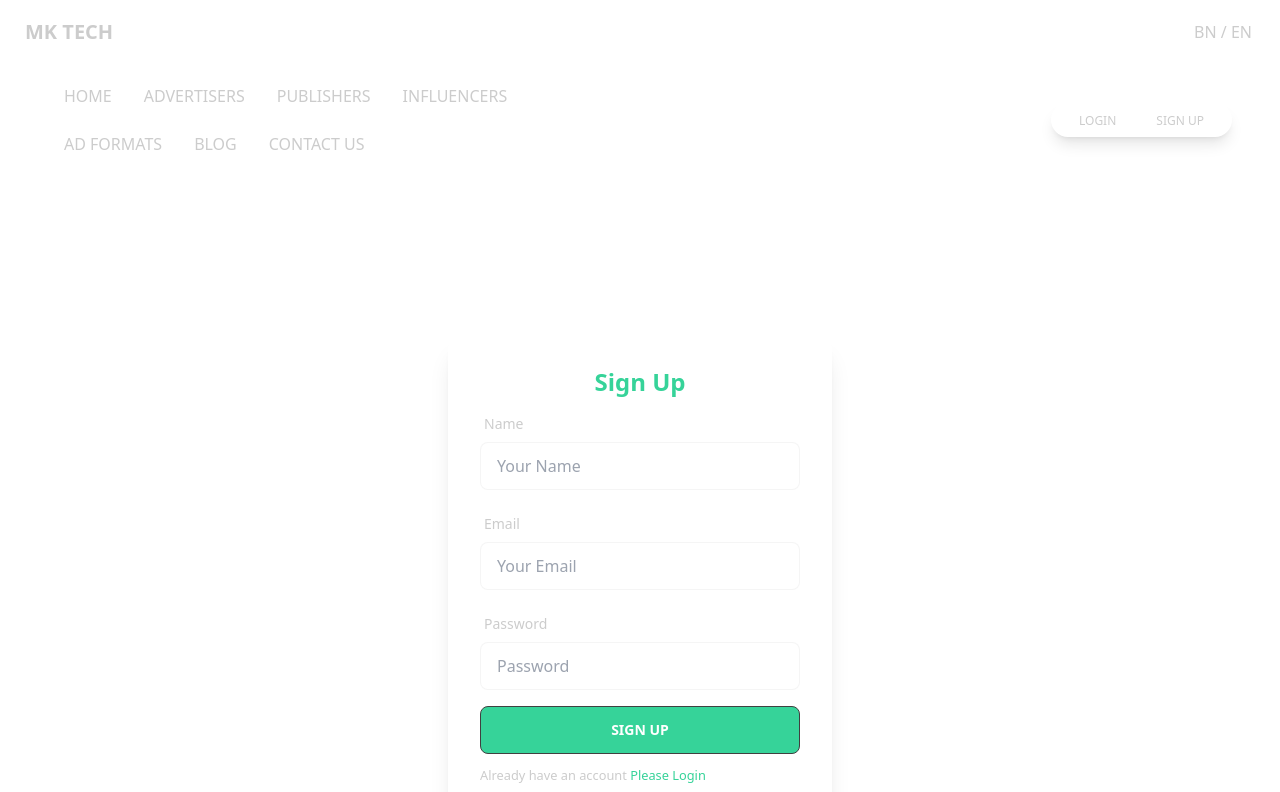
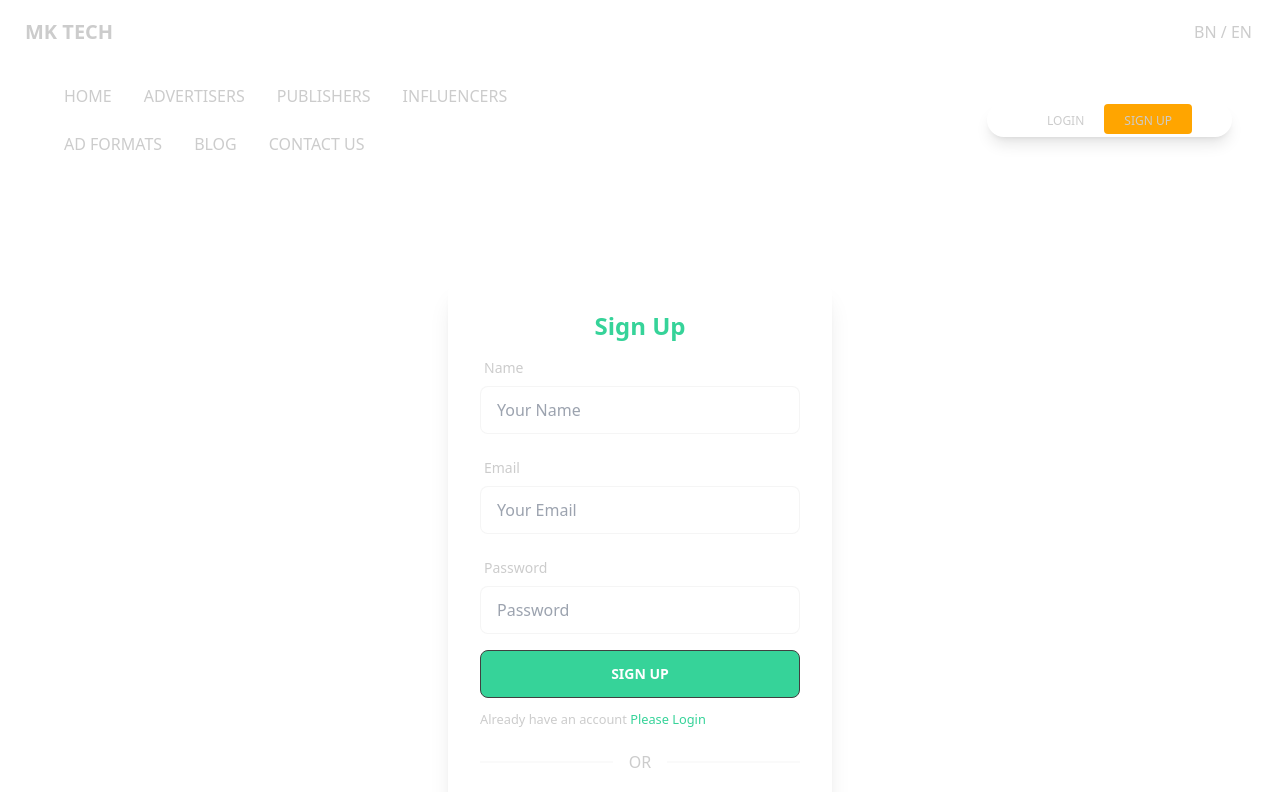
Before and after one commit to Moniruzzaman2525/MK-Tech, a React (Create React App) app: page /signup in a window 1280 px wide. Shown: the top 792 px of the page. Built offline with nearby package versions, Linux system fonts and the light colour scheme.

Commit message:
login and signup finish

```diff
--- /dev/null
+++ b/src/components/CustomLink.js
@@ -0,0 +1,19 @@
+import { Link, useMatch, useResolvedPath } from "react-router-dom";
+
+function CustomLink({ children, to, ...props }) {
+    let resolved = useResolvedPath(to);
+    let match = useMatch({ path: resolved.pathname, end: true });
+
+    return (
+        <div>
+            <Link
+                style={{ background: match ? "orange" : "none" }}
+                to={to}
+                {...props}
+            >
+                {children}
+            </Link>
+        </div>
+    );
+}
+export default CustomLink;
--- a/src/components/Header/Header.js
+++ b/src/components/Header/Header.js
@@ -3,6 +3,7 @@
 
 import React from 'react';
 import { Link } from 'react-router-dom';
+import CustomLink from '../CustomLink';
 
 const Header = () => {
     return (
@@ -45,9 +46,9 @@ const Header = () => {
                         </ul>
                     </div>
                     <div class="navbar-end">
-                        <div className='rounded-full shadow-lg px-5 md:px-5 py-1'>
-                            <Link to="/login"><button class="btn-xs mr-3 uppercase">Login</button></Link>
-                            <button class="btn-xs ml-3 uppercase">Sign Up</button>
+                        <div className='rounded-full shadow-lg px-5 md:px-10 flex py-1'>
+                            <CustomLink className="rounded px-3 py-1" to="/login"><button class="btn-xs uppercase">Login</button></CustomLink>
+                            <CustomLink className="rounded px-3 py-1" to='/signup'><button class="btn-xs  uppercase">Sign Up</button></CustomLink>
                         </div>
                     </div>
                 </div>
--- a/src/components/Login/Login.js
+++ b/src/components/Login/Login.js
@@ -1,7 +1,7 @@
 
 
-import React, { useEffect } from 'react';
-import { Link, useLocation, useNavigate } from 'react-router-dom';
+import React from 'react';
+import { Link, useNavigate } from 'react-router-dom';
 import { toast } from 'react-toastify';
 import auth from '../firebase.init';
 import Loading from '../Loading/Loadin';
@@ -18,13 +18,9 @@ const Login = () => {
     ] = useSignInWithEmailAndPassword(auth);
 
     const navigate = useNavigate();
-    const location = useLocation();
-    let from = location.state?.from?.pathname || "/";
-    useEffect(() => {
-        if (user || gUser) {
-            navigate('/');
-        }
-    }, [from, navigate])
+    if (user || gUser) {
+        navigate('/');
+    }
 
     let signInError;
     if (error || gError) {
--- a/src/components/Login/Signup.js
+++ b/src/components/Login/Signup.js
@@ -1,15 +1,17 @@
 
 
 
-import React, { useEffect } from 'react';
+import React from 'react';
 import { useCreateUserWithEmailAndPassword, useSignInWithGoogle, useUpdateProfile } from 'react-firebase-hooks/auth';
 import { useForm } from 'react-hook-form';
-import { Link, useLocation, useNavigate } from 'react-router-dom';
+import { Link, useNavigate } from 'react-router-dom';
 import { toast } from 'react-toastify';
 import auth from '../firebase.init';
 import Loading from '../Loading/Loadin';
 
 const Signup = () => {
+
+    const [signInWithGoogle, gUser, gLoading, gError] = useSignInWithGoogle(auth);
     const [
         createUserWithEmailAndPassword,
         user,
@@ -19,18 +21,14 @@ const Signup = () => {
     const [updateProfile, updating, updateError] = useUpdateProfile(auth);
 
     const navigate = useNavigate();
-    const location = useLocation();
-    let from = location.state?.from?.pathname || "/";
-    useEffect(() => {
-        if (user) {
-            navigate(from, { replace: true });
-        }
-    }, [from, navigate])
+    if (user || gUser) {
+        navigate('/');
+    }
 
 
     let signInError;
-    if (error) {
-        signInError = <p className='text-red-500'><small>{error?.message || updateError?.message}</small></p>
+    if (error || gError || updateError) {
+        signInError = <p className='text-red-500'><small>{error?.message || gError?.message || updateError?.message}</small></p>
     }
 
 
@@ -42,7 +40,7 @@ const Signup = () => {
         toast.success('User Sign Up Successfully')
     };
 
-    if (loading) {
+    if (loading || updating || gLoading) {
         return <Loading></Loading>
     }
     return (
@@ -125,7 +123,9 @@ const Signup = () => {
                         <input className='btn w-full bg-success max-w-xs text-white' type="submit" value="Sign Up" />
                     </form>
                     <p><small>Already have an account <Link className='text-success' to="/login">Please Login</Link></small></p>
-
+                    <div className="divider">OR</div>
+                    <button onClick={() => signInWithGoogle()} className="btn btn-outline"
+                    >Continue with google</button>
                 </div>
             </div>
         </div>
```
